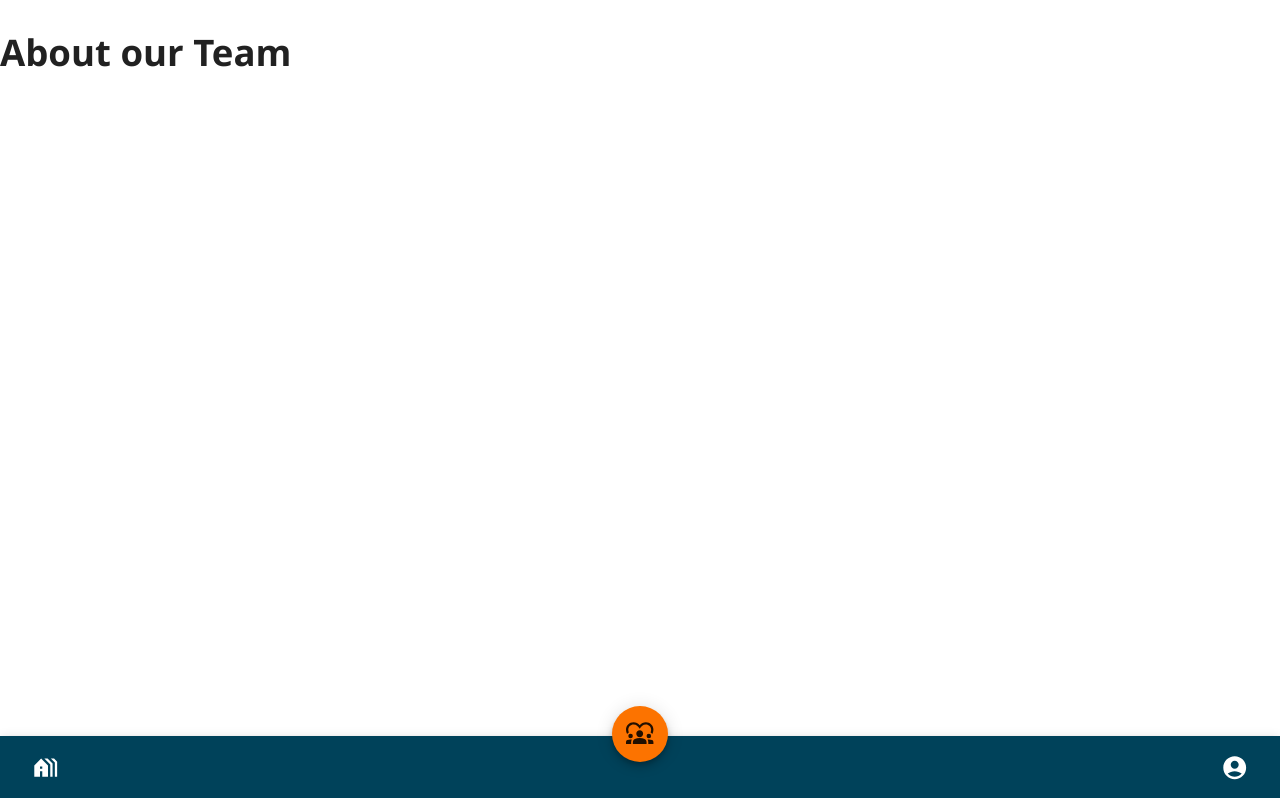
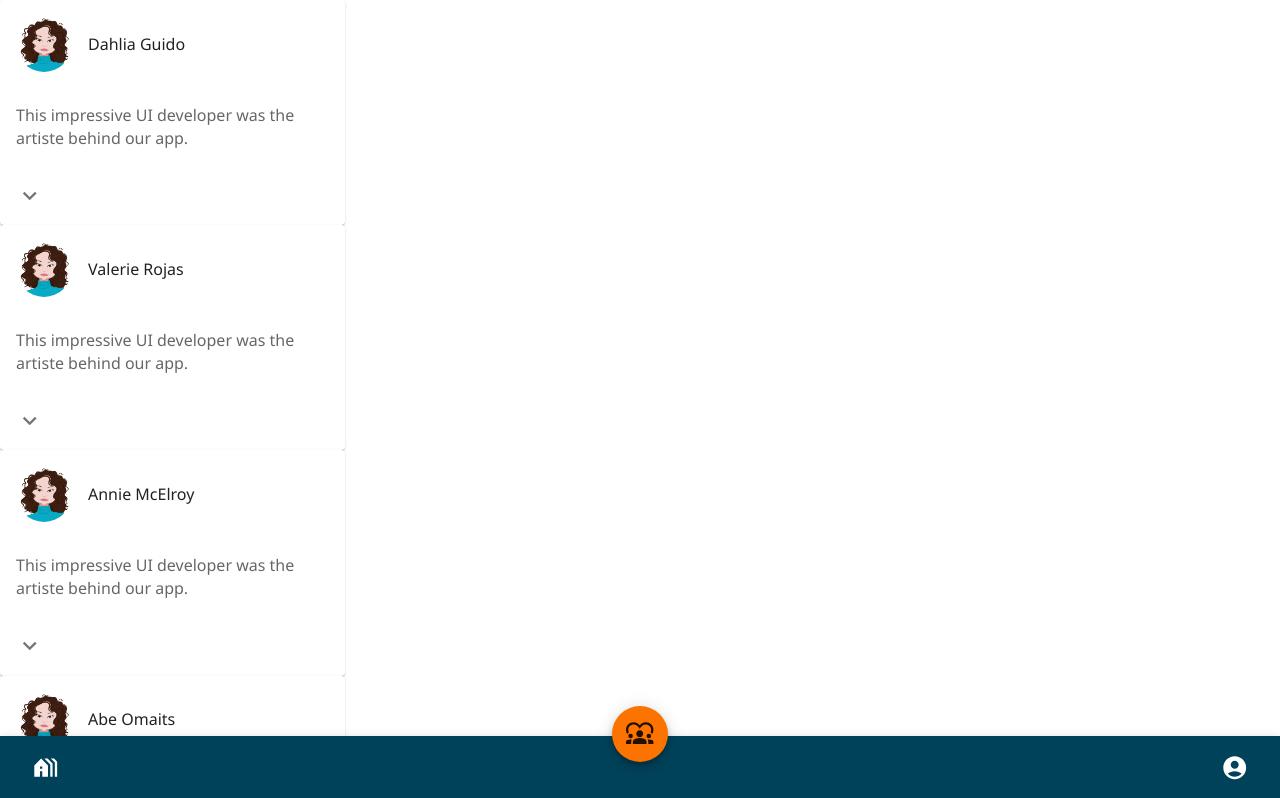
Before and after one commit to Annie-McElroy/the-village, a React (Create React App) app in the folder client/: page /about in a window 1280 px wide. Shown: the top 798 px of the page. Built offline with nearby package versions, Linux system fonts and the light colour scheme.

Commit message:
Added about us page

```diff
--- a/client/src/components/TeamMember/index.js
+++ b/client/src/components/TeamMember/index.js
@@ -0,0 +1,57 @@
+import * as React from 'react';
+import { styled } from '@mui/material/styles';
+import Card from '@mui/material/Card';
+import CardHeader from '@mui/material/CardHeader';
+import CardMedia from '@mui/material/CardMedia';
+import CardContent from '@mui/material/CardContent';
+import CardActions from '@mui/material/CardActions';
+import Collapse from '@mui/material/Collapse';
+import Avatar from '@mui/material/Avatar';
+import IconButton from '@mui/material/IconButton';
+import Typography from '@mui/material/Typography';
+import ExpandMoreIcon from '@mui/icons-material/ExpandMore';
+
+export default function RecipeReviewCard(props) {
+  const [expanded, setExpanded] = React.useState(false);
+
+  const handleExpandClick = () => {
+    setExpanded(!expanded);
+  };
+
+  return (
+    <Card sx={{ maxWidth: 345 }}>
+      <CardHeader
+        avatar={
+          <Avatar
+            alt="User Avatar"
+            src={props.avatarSrc} // Use the prop for the avatar source
+            sx={{ width: 56, height: 56 }}
+          />
+        }
+        title={props.title} // Use the prop for the title
+      />
+      <CardContent>
+        <Typography variant="body2" color="text.secondary">
+          {props.description} {/* Use the prop for the description */}
+        </Typography>
+      </CardContent>
+      <CardActions disableSpacing>
+        <IconButton
+          onClick={handleExpandClick}
+          aria-expanded={expanded}
+          aria-label="show more"
+        >
+          <ExpandMoreIcon />
+        </IconButton>
+      </CardActions>
+      <Collapse in={expanded} timeout="auto" unmountOnExit>
+        <CardContent>
+          <Typography paragraph>LinkedIn:</Typography>
+          <Typography paragraph>{props.linkedIn}</Typography>
+          <Typography paragraph>GitHub:</Typography>
+          <Typography paragraph>{props.gitHub}</Typography>
+        </CardContent>
+      </Collapse>
+    </Card>
+  );
+}
--- a/client/src/pages/About.js
+++ b/client/src/pages/About.js
@@ -1,13 +1,53 @@
 import React, { useEffect } from 'react';
+import TeamMember from '../components/TeamMember';
 
-function About(){
+export default function About() {
+  // Define an array of data for your cards
+  const cardData = [
+    {
+      avatarSrc: '/images/gravatar.png',
+      title: 'Dahlia Guido',
+      description: 'This impressive UI developer was the artiste behind our app.',
+      linkedIn: 'https://www.linkedin.com/in/dahlia-guido/',
+      gitHub: 'https://www.github.com'
+    },
+    {
+      avatarSrc: '/images/gravatar.png',
+      title: 'Valerie Rojas',
+      description: 'This impressive UI developer was the artiste behind our app.',
+      linkedIn: 'https://www.linkedin.com/in/dahlia-guido/',
+      gitHub: 'https://www.github.com'
+    },
+    {
+      avatarSrc: '/images/gravatar.png',
+      title: 'Annie McElroy',
+      description: 'This impressive UI developer was the artiste behind our app.',
+      linkedIn: 'https://www.linkedin.com/in/dahlia-guido/',
+      gitHub: 'https://www.github.com'
+    },
+    {
+      avatarSrc: '/images/gravatar.png',
+      title: 'Abe Omaits',
+      description: 'This impressive UI developer was the artiste behind our app.',
+      linkedIn: 'https://www.linkedin.com/in/dahlia-guido/',
+      gitHub: 'https://www.github.com'
+    },
+    {
+      avatarSrc: '/images/gravatar.png',
+      title: 'Lekendrick McKeller',
+      description: 'This impressive UI developer was the artiste behind our app.',
+      linkedIn: 'https://www.linkedin.com/in/dahlia-guido/',
+      gitHub: 'https://www.github.com'
+    },
+    // Add more card data objects for each card
+    // ...
+  ];
 
   return (
     <div>
-      <h1>About our Team</h1>
+      {cardData.map((data, index) => (
+        <TeamMember key={index} {...data} />
+      ))}
     </div>
-  )
-
-};
-
-export default About;
+  );
+}
```
Also changed, not shown: client/public/images/gravatar.png (added), 1 other file (tests, documents, lock files or other folders).
